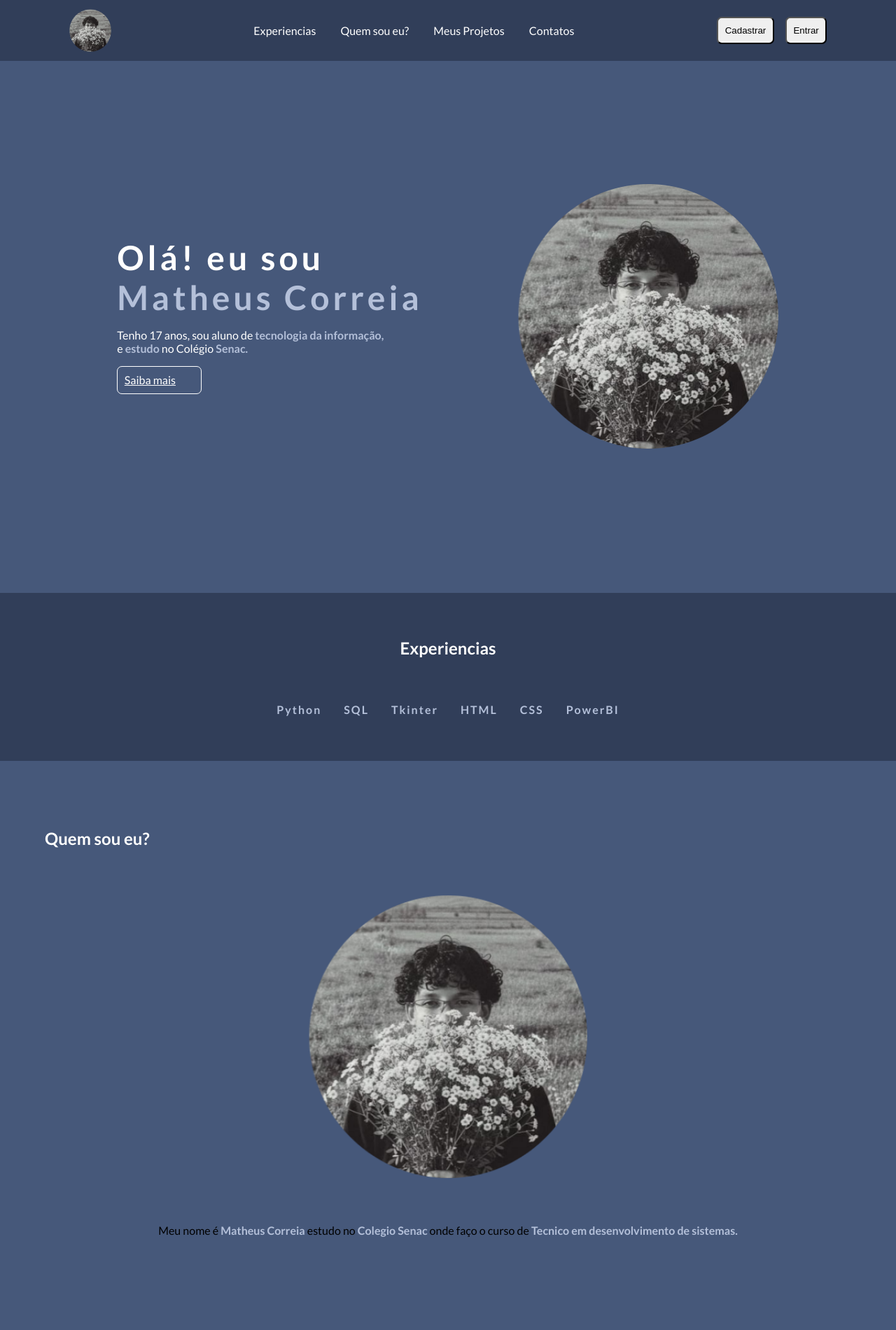
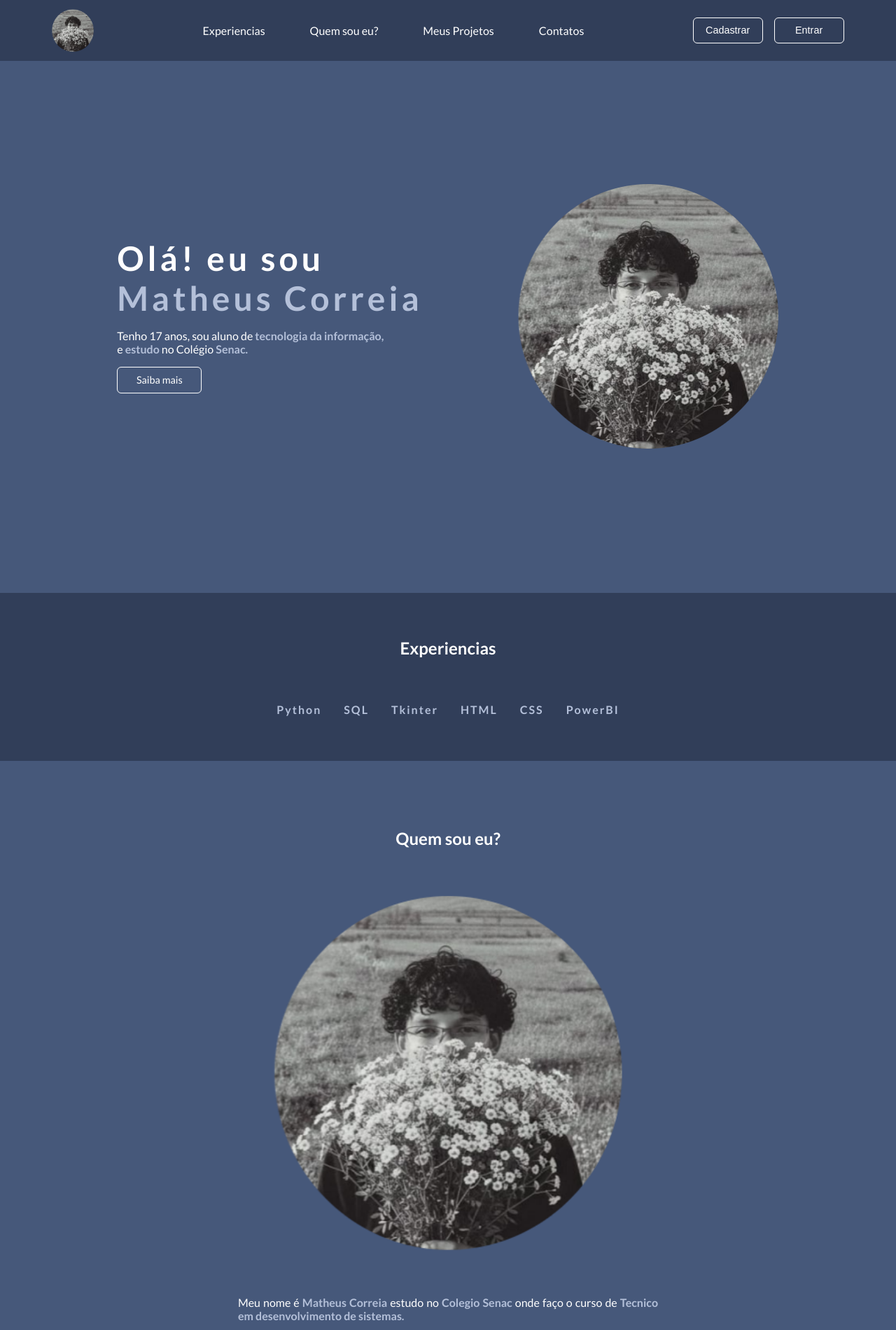
Before and after one commit to MatheusGeradorDeEnergia/portifolio, a plain HTML site: page index.html in a window 1280 px wide. Shown: the top 1900 px of the page at 70% size. Drawn offline with Linux system fonts and the light colour scheme.

Commit message:
Add files via upload

```diff
--- a/index.html
+++ b/index.html
@@ -22,8 +22,8 @@
         </nav>
 
         <div class="box-btn-actions">
-            <button class="box-btn-actions">Cadastrar</button>
-            <button class="box-btn-actions ">Entrar</button>
+            <button class="btn-actions">Cadastrar</button>
+            <button class="btn-actions">Entrar</button>
         </div>
 
 
--- a/style.css
+++ b/style.css
@@ -34,18 +34,32 @@ header {
     min-height: 50px;
 
 }
-.eu.png {
+.box-img{
     max-width: 60px;
     height: 100%;
 
+}
+
+nav{
+    display: flex; /* Layout flexível */
+    gap: 2rem; /* Espaço entre links */
+    justify-content: center; /* Centraliza */
+    align-items: center; /* Alinha verticalmente */
+    flex-wrap: wrap; /* Permite quebra */
 }
 
 .nav-links {
     text-decoration: none;
     color: var(--white);
     padding: 1rem;
+    transition: .4s;
 }
 
+.nav-links:hover{
+    color: var(--lightblue); /* Muda cor */
+    transition: .4s; /* Animação suave */
+
+}
 .box-btn-actions{
     display: flex;
     gap: 1rem;
@@ -57,14 +71,23 @@ header {
     color: var(--white);
     width: 100px;
 }
+.btn-actions:hover{
+    border: 1px solid var(--lightblue);
+    color: var(--lightblue);
+}
 
-button, .link-action {
+
+button, .link-action{
     padding: .6rem;
-    gap: 1rem;
-    border-radius: 7px;
+    font-size: .9rem;
+    border-radius: 6px;
     cursor: pointer;
     transition: .4s;
+    text-decoration: none;
+    text-align: center;
+    width: 100px;
 }
+
 
 main{
     display: flex;
@@ -116,7 +139,7 @@ strong{
     width: 100%;
 }
 
-.second-section{
+.second-section, .fourth-section{
     background-color: var(--darkblue);
     display: flex;
     flex-direction: column;
@@ -165,3 +188,32 @@ strong{
 
 
 }
+
+.third-section> div img{
+    width: 500px;
+    border-radius: 10px;
+}
+
+.third-section> div p{
+    max-width: 600px;
+    color: var(--white);
+    text-align: justify;
+}
+.third-section> h2{
+    text-align: center;
+}
+
+footer{
+    padding: 4rem;
+    display: flex;
+    flex-direction: column;
+    gap: 2rem;
+}
+
+
+footer>div{
+    display: flex;
+    justify-content: center;
+    gap: 2rem;
+    flex-wrap: wrap;
+}
```
